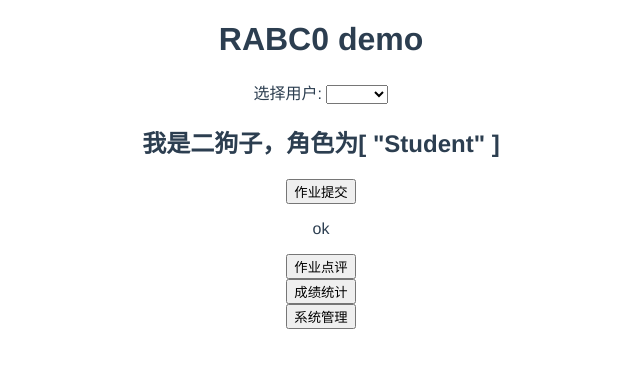
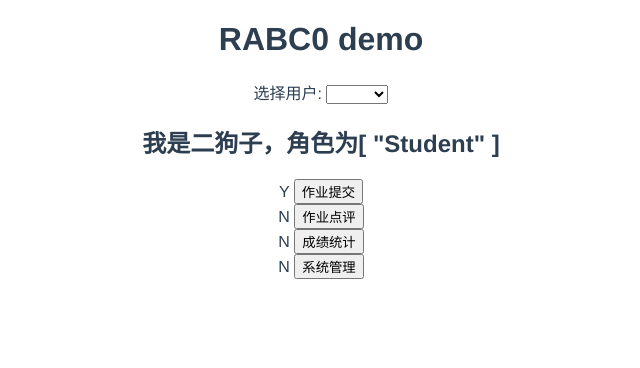
Before and after one commit to TayYim/HomeworkMS, a Vue app in the folder homework-ms-fe/: page / in a window 1280 px wide. Shown: the top 368 px of the page, without its empty margins (319-959 px from the left). Built offline with nearby package versions, Linux system fonts and the light colour scheme.

Commit message:
add authorize flag beside button

```diff
--- a/homework-ms-fe/src/components/FunctionButton.vue
+++ b/homework-ms-fe/src/components/FunctionButton.vue
@@ -1,7 +1,8 @@
 <template>
     <div>
+        <span v-show="isAuthorized">Y </span>
+        <span v-show="!isAuthorized">N </span>
         <button @click="handleClick()">{{ButtonName}}</button>
-        <p v-show="isAuthorized">ok</p>
     </div>
 </template>
 
```
